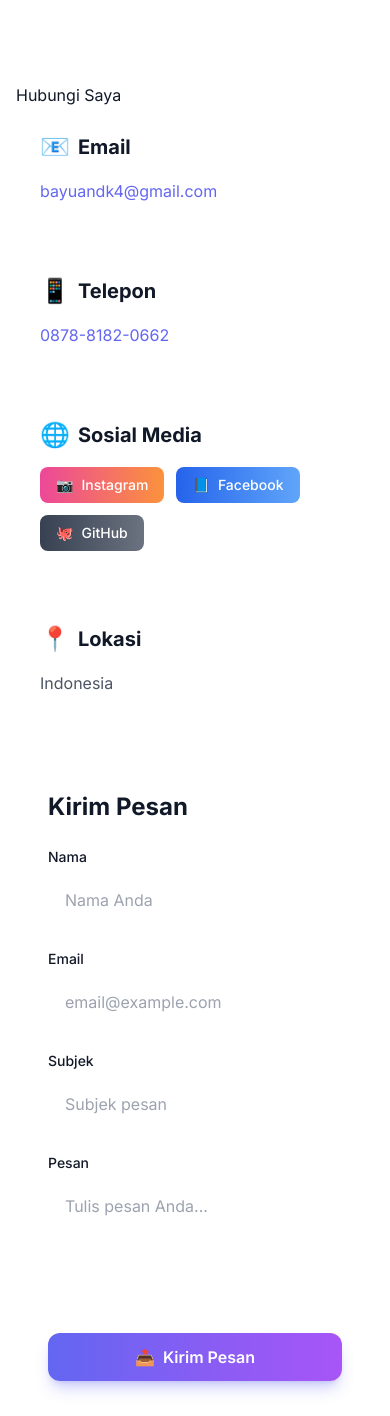
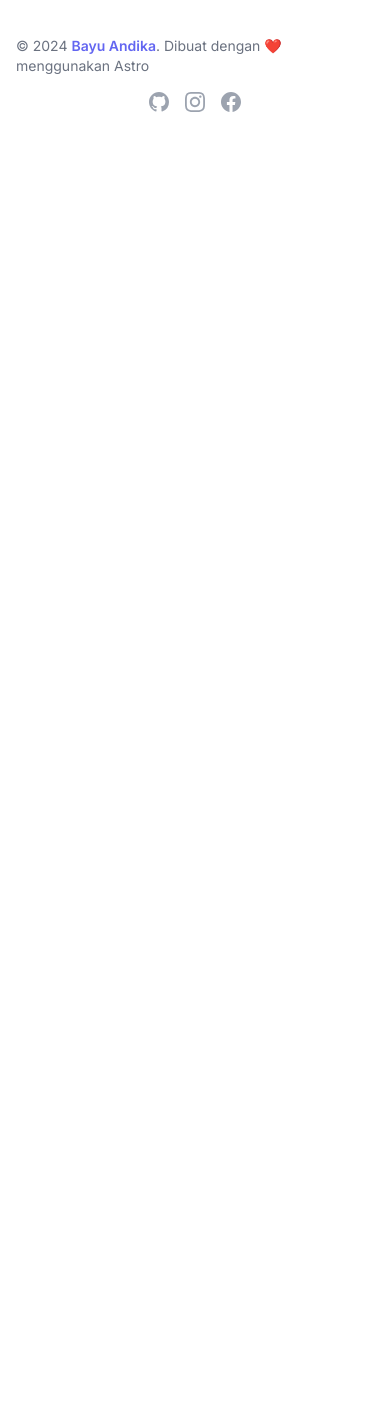
Before and after one commit to abslport/absoluteport, an Astro site: page / in a window 390 px wide. Shown: the part 8800-10216 px from the top of the page. After the commit the page ends 8944 px from the top, so only its background shows below. Built offline with nearby package versions, Linux system fonts and the light colour scheme; Astro itself is replaced by a stand-in of ours.

Commit message:
Update Footer.astro

```diff
--- a/src/components/Footer.astro
+++ b/src/components/Footer.astro
@@ -1,127 +1,31 @@
 ---
-// Contact section dengan form & social links
+// Footer section
 ---
 
-<section id="contact" class="py-20 md:py-28">
-  <div class="max-w-7xl mx-auto px-4 sm:px-6 lg:px-8">
-    <h2 class="section-title" data-reveal>Hubungi Saya</h2>
-
-    <div class="grid md:grid-cols-2 gap-10">
-      <!-- Contact info -->
-      <div data-reveal class="space-y-6">
-        <div class="glass-card rounded-2xl p-6 hover:transform hover:scale-105 transition-all duration-300">
-          <h3 class="text-xl font-bold mb-4 flex items-center gap-2">
-            <span class="text-2xl">📧</span> Email
-          </h3>
-          <a href="mailto:bayuandk4@gmail.com" class="text-primary hover:underline break-all">
-            bayuandk4@gmail.com
-          </a>
-        </div>
-
-        <div class="glass-card rounded-2xl p-6 hover:transform hover:scale-105 transition-all duration-300">
-          <h3 class="text-xl font-bold mb-4 flex items-center gap-2">
-            <span class="text-2xl">📱</span> Telepon
-          </h3>
-          <a href="tel:087881820662" class="text-primary hover:underline">
-            0878-8182-0662
-          </a>
-        </div>
-
-        <div class="glass-card rounded-2xl p-6 hover:transform hover:scale-105 transition-all duration-300">
-          <h3 class="text-xl font-bold mb-4 flex items-center gap-2">
-            <span class="text-2xl">🌐</span> Sosial Media
-          </h3>
-          <div class="flex gap-3 flex-wrap">
-            <a href="https://instagram.com/bayydka" target="_blank" rel="noopener noreferrer"
-              class="inline-flex items-center gap-2 px-4 py-2 rounded-lg bg-gradient-to-r from-pink-500 to-orange-400 text-white text-sm font-medium hover:opacity-90 transition-all transform hover:scale-105">
-              <span>📷</span> Instagram
-            </a>
-            <a href="https://facebook.com/Bayz" target="_blank" rel="noopener noreferrer"
-              class="inline-flex items-center gap-2 px-4 py-2 rounded-lg bg-gradient-to-r from-blue-600 to-blue-400 text-white text-sm font-medium hover:opacity-90 transition-all transform hover:scale-105">
-              <span>📘</span> Facebook
-            </a>
-            <a href="https://github.com/bayz-dik" target="_blank" rel="noopener noreferrer"
-              class="inline-flex items-center gap-2 px-4 py-2 rounded-lg bg-gradient-to-r from-gray-700 to-gray-500 text-white text-sm font-medium hover:opacity-90 transition-all transform hover:scale-105">
-              <span>🐙</span> GitHub
-            </a>
-          </div>
-        </div>
-
-        <div class="glass-card rounded-2xl p-6 hover:transform hover:scale-105 transition-all duration-300">
-          <h3 class="text-xl font-bold mb-4 flex items-center gap-2">
-            <span class="text-2xl">📍</span> Lokasi
-          </h3>
-          <p class="text-gray-600 dark:text-gray-300">
-            Indonesia
-          </p>
-        </div>
-      </div>
-
-      <!-- Contact form -->
-      <div data-reveal-delay="200">
-        <form id="contact-form" class="glass-card rounded-2xl p-8 space-y-6">
-          <h3 class="text-2xl font-bold">Kirim Pesan</h3>
-
-          <div>
-            <label for="name" class="block text-sm font-medium mb-2">Nama</label>
-            <input type="text" id="name" name="name" required
-              class="w-full px-4 py-3 rounded-lg bg-white/50 dark:bg-white/10 border border-white/20 dark:border-white/10 focus:outline-none focus:ring-2 focus:ring-indigo-500 transition-all"
-              placeholder="Nama Anda" />
-          </div>
-
-          <div>
-            <label for="email" class="block text-sm font-medium mb-2">Email</label>
-            <input type="email" id="email" name="email" required
-              class="w-full px-4 py-3 rounded-lg bg-white/50 dark:bg-white/10 border border-white/20 dark:border-white/10 focus:outline-none focus:ring-2 focus:ring-indigo-500 transition-all"
-              placeholder="email@example.com" />
-          </div>
-
-          <div>
-            <label for="subject" class="block text-sm font-medium mb-2">Subjek</label>
-            <input type="text" id="subject" name="subject" required
-              class="w-full px-4 py-3 rounded-lg bg-white/50 dark:bg-white/10 border border-white/20 dark:border-white/10 focus:outline-none focus:ring-2 focus:ring-indigo-500 transition-all"
-              placeholder="Subjek pesan" />
-          </div>
-
-          <div>
-            <label for="message" class="block text-sm font-medium mb-2">Pesan</label>
-            <textarea id="message" name="message" rows="4" required
-              class="w-full px-4 py-3 rounded-lg bg-white/50 dark:bg-white/10 border border-white/20 dark:border-white/10 focus:outline-none focus:ring-2 focus:ring-indigo-500 transition-all resize-none"
-              placeholder="Tulis pesan Anda..."></textarea>
-          </div>
-
-          <button type="submit"
-            class="w-full py-3 rounded-xl bg-gradient-to-r from-indigo-500 to-purple-500 text-white font-semibold hover:opacity-90 transition-all transform hover:scale-[1.02] shadow-lg shadow-indigo-500/30 flex items-center justify-center gap-2">
-            <span>📤</span> Kirim Pesan
-          </button>
-        </form>
-      </div>
+<footer class="py-8 border-t border-white/10 glass-card">
+  <div class="max-w-7xl mx-auto px-4 sm:px-6 lg:px-8 flex flex-col md:flex-row items-center justify-between gap-4">
+    <p class="text-sm text-gray-500 dark:text-gray-400">
+      © 2024 <span class="font-semibold text-primary">Bayu Andika</span>. Dibuat dengan ❤️ menggunakan Astro
+    </p>
+    <div class="flex gap-4">
+      <a href="https://github.com/bayz-dik" target="_blank" rel="noopener noreferrer"
+        class="text-gray-400 hover:text-primary transition-colors" aria-label="GitHub">
+        <svg class="w-5 h-5" xmlns="http://www.w3.org/2000/svg" viewBox="0 0 24 24" fill="currentColor">
+          <path d="M12 0C5.37 0 0 5.37 0 12c0 5.31 3.435 9.795 8.205 11.385.6.105.825-.255.825-.57 0-.285-.015-1.23-.015-2.235-3.015.555-3.795-.735-4.035-1.41-.135-.345-.72-1.41-1.23-1.695-.42-.225-1.02-.78-.015-.795.945-.015 1.62.87 1.845 1.23 1.08 1.815 2.805 1.305 3.495.99.105-.78.42-1.305.765-1.605-2.67-.3-5.46-1.335-5.46-5.925 0-1.305.465-2.385 1.23-3.225-.12-.3-.54-1.53.12-3.18 0 0 1.005-.315 3.3 1.23.96-.27 1.98-.405 3-.405s2.04.135 3 .405c2.295-1.56 3.3-1.23 3.3-1.23.66 1.65.24 2.88.12 3.18.765.84 1.23 1.905 1.23 3.225 0 4.605-2.805 5.625-5.475 5.925.435.375.81 1.095.81 2.22 0 1.605-.015 2.895-.015 3.3 0 .315.225.69.825.57A12.02 12.02 0 0024 12c0-6.63-5.37-12-12-12z"/>
+        </svg>
+      </a>
+      <a href="https://instagram.com/bayydka" target="_blank" rel="noopener noreferrer"
+        class="text-gray-400 hover:text-pink-500 transition-colors" aria-label="Instagram">
+        <svg class="w-5 h-5" xmlns="http://www.w3.org/2000/svg" viewBox="0 0 24 24" fill="currentColor">
+          <path d="M12 2.163c3.204 0 3.584.012 4.85.07 3.252.148 4.771 1.691 4.919 4.919.058 1.265.069 1.645.069 4.849 0 3.205-.012 3.584-.069 4.849-.149 3.225-1.664 4.771-4.919 4.919-1.266.058-1.644.07-4.85.07-3.204 0-3.584-.012-4.849-.07-3.26-.149-4.771-1.699-4.919-4.92-.058-1.265-.07-1.644-.07-4.849 0-3.204.013-3.583.07-4.849.149-3.227 1.664-4.771 4.919-4.919 1.266-.057 1.645-.069 4.849-.069zm0-2.163c-3.259 0-3.667.014-4.947.072-4.358.2-6.78 2.618-6.98 6.98-.059 1.281-.073 1.689-.073 4.948 0 3.259.014 3.668.072 4.948.2 4.358 2.618 6.78 6.98 6.98 1.281.058 1.689.072 4.948.072 3.259 0 3.668-.014 4.948-.072 4.354-.2 6.782-2.618 6.979-6.98.059-1.28.073-1.689.073-4.948 0-3.259-.014-3.667-.072-4.947-.196-4.354-2.617-6.78-6.979-6.98-1.281-.059-1.69-.073-4.949-.073zm0 5.838c-3.403 0-6.162 2.759-6.162 6.162s2.759 6.163 6.162 6.163 6.162-2.759 6.162-6.163c0-3.403-2.759-6.162-6.162-6.162zm0 10.162c-2.209 0-4-1.79-4-4 0-2.209 1.791-4 4-4s4 1.791 4 4c0 2.21-1.791 4-4 4zm6.406-11.845c-.796 0-1.441.645-1.441 1.44s.645 1.44 1.441 1.44c.795 0 1.439-.645 1.439-1.44s-.644-1.44-1.439-1.44z"/>
+        </svg>
+      </a>
+      <a href="https://facebook.com/Bayz" target="_blank" rel="noopener noreferrer"
+        class="text-gray-400 hover:text-blue-500 transition-colors" aria-label="Facebook">
+        <svg class="w-5 h-5" xmlns="http://www.w3.org/2000/svg" viewBox="0 0 24 24" fill="currentColor">
+          <path d="M24 12.073c0-6.627-5.373-12-12-12s-12 5.373-12 12c0 5.99 4.388 10.954 10.125 11.854v-8.385H7.078v-3.47h3.047V9.43c0-3.007 1.792-4.669 4.533-4.669 1.312 0 2.686.235 2.686.235v2.953H15.83c-1.491 0-1.956.925-1.956 1.874v2.25h3.328l-.532 3.47h-2.796v8.385C19.612 23.027 24 18.062 24 12.073z"/>
+        </svg>
+      </a>
     </div>
   </div>
-</section>
-
-<script>
-  // Form handling - will open mailto as fallback
-  const form = document.getElementById('contact-form');
-  form.addEventListener('submit', (e) => {
-    e.preventDefault();
-    const formData = new FormData(form);
-    const name = formData.get('name');
-    const email = formData.get('email');
-    const subject = formData.get('subject');
-    const message = formData.get('message');
-
-    const mailtoLink = `mailto:bayuandk4@gmail.com?subject=${encodeURIComponent(subject)}&body=${encodeURIComponent(`Nama: ${name}\nEmail: ${email}\n\n${message}`)}`;
-    window.location.href = mailtoLink;
-
-    // Show success feedback
-    const button = form.querySelector('button');
-    button.innerHTML = '<span>✅</span> Pesan siap dikirim!';
-    button.classList.add('from-green-500', 'to-emerald-500');
-    setTimeout(() => {
-      button.innerHTML = '<span>📤</span> Kirim Pesan';
-      button.classList.remove('from-green-500', 'to-emerald-500');
-      form.reset();
-    }, 3000);
-  });
-</script>
+</footer>
```
